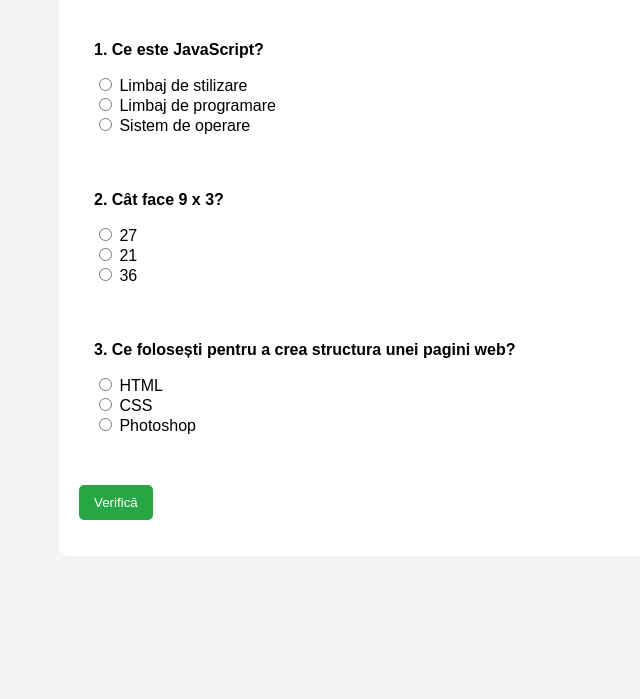
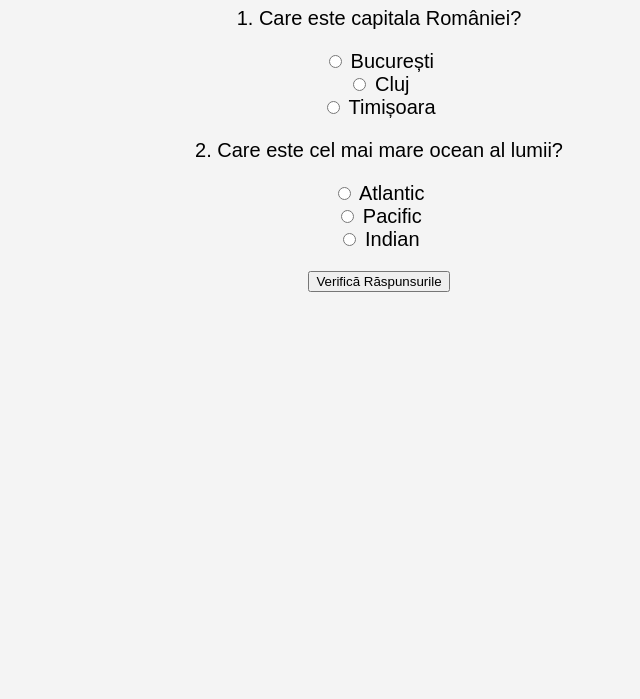
Before and after one commit to LegalQuizzes/Grile, a plain HTML site: page index.html in a window 1280 px wide. Shown: the part 101-800 px from the top of the page, without its empty margins (261-901 px from the left). Drawn offline with Linux system fonts and the light colour scheme.

Commit message:
index.html

```diff
--- a/index.html
+++ b/index.html
@@ -1,101 +1,73 @@
 <!DOCTYPE html>
-<html>
+<html lang="ro">
 <head>
   <meta charset="UTF-8">
-  <title>Quiz cu feedback</title>
+  <meta name="viewport" content="width=device-width, initial-scale=1.0">
+  <title>Quiz</title>
   <style>
     body {
-      font-family: sans-serif;
-      background: #f4f4f4;
+      font-family: Arial, sans-serif;
+      background-color: #f4f4f4;
+      text-align: center;
       padding: 20px;
     }
-    .quiz-box {
-      background: white;
-      padding: 20px;
-      border-radius: 10px;
-      max-width: 600px;
-      margin: auto;
+    .question {
+      margin: 20px 0;
+      font-size: 20px;
     }
-    .btn {
-      background: #28a745;
-      color: white;
-      padding: 10px 15px;
-      border: none;
+    .answers {
+      margin: 10px 0;
+    }
+    .result {
+      font-size: 24px;
+      font-weight: bold;
       margin-top: 20px;
-      cursor: pointer;
-      border-radius: 5px;
-    }
-    .btn:hover {
-      background: #218838;
-    }
-    .intrebare {
-      margin-bottom: 20px;
-      padding: 10px;
-      border-left: 5px solid transparent;
-    }
-    .corect {
-      border-left-color: #28a745;
-      background-color: #e7f9ed;
-    }
-    .gresit {
-      border-left-color: #dc3545;
-      background-color: #fde8e9;
     }
   </style>
 </head>
 <body>
 
-  <div class="quiz-box">
-    <h2>Quiz cu feedback pe răspunsuri</h2>
+  <h1>Test de Cunoștințe</h1>
 
-    <div class="intrebare" id="q1-box">
-      <p><strong>1. Ce este JavaScript?</strong></p>
-      <input type="radio" name="q1" value="0"> Limbaj de stilizare<br>
-      <input type="radio" name="q1" value="1"> Limbaj de programare<br>
-      <input type="radio" name="q1" value="0"> Sistem de operare<br>
+  <div class="question" id="question1">
+    <p>1. Care este capitala României?</p>
+    <div class="answers">
+      <input type="radio" name="q1" value="București"> București<br>
+      <input type="radio" name="q1" value="Cluj"> Cluj<br>
+      <input type="radio" name="q1" value="Timișoara"> Timișoara<br>
     </div>
-
-    <div class="intrebare" id="q2-box">
-      <p><strong>2. Cât face 9 x 3?</strong></p>
-      <input type="radio" name="q2" value="1"> 27<br>
-      <input type="radio" name="q2" value="0"> 21<br>
-      <input type="radio" name="q2" value="0"> 36<br>
-    </div>
-
-    <div class="intrebare" id="q3-box">
-      <p><strong>3. Ce folosești pentru a crea structura unei pagini web?</strong></p>
-      <input type="radio" name="q3" value="1"> HTML<br>
-      <input type="radio" name="q3" value="0"> CSS<br>
-      <input type="radio" name="q3" value="0"> Photoshop<br>
-    </div>
-
-    <button class="btn" onclick="verifica()">Verifică</button>
-    <p id="rezultat"></p>
   </div>
 
+  <div class="question" id="question2">
+    <p>2. Care este cel mai mare ocean al lumii?</p>
+    <div class="answers">
+      <input type="radio" name="q2" value="Atlantic"> Atlantic<br>
+      <input type="radio" name="q2" value="Pacific"> Pacific<br>
+      <input type="radio" name="q2" value="Indian"> Indian<br>
+    </div>
+  </div>
+
+  <button onclick="evaluateQuiz()">Verifică Răspunsurile</button>
+
+  <div class="result" id="result"></div>
+
   <script>
-    function verifica() {
-      let scor = 0;
+    function evaluateQuiz() {
+      let score = 0;
+      let totalQuestions = 2;
 
-      for (let i = 1; i <= 3; i++) {
-        let raspunsuri = document.getElementsByName("q" + i);
-        let container = document.getElementById("q" + i + "-box");
-        container.className = "intrebare"; // resetăm clasa
-
-        for (let r of raspunsuri) {
-          if (r.checked) {
-            if (r.value === "1") {
-              scor++;
-              container.classList.add("corect");
-            } else {
-              container.classList.add("gresit");
-            }
-          }
-        }
+      // Întrebarea 1
+      if (document.querySelector('input[name="q1"]:checked')?.value === 'București') {
+        score++;
       }
 
-      document.getElementById("rezultat").innerText =
-        "Ai obținut " + scor + " puncte din 3.";
+      // Întrebarea 2
+      if (document.querySelector('input[name="q2"]:checked')?.value === 'Pacific') {
+        score++;
+      }
+
+      // Afișează rezultatul
+      document.getElementById('result').textContent = "Ai " + score + " din " + totalQuestions + " răspunsuri corecte!";
     }
   </script>
 
```
